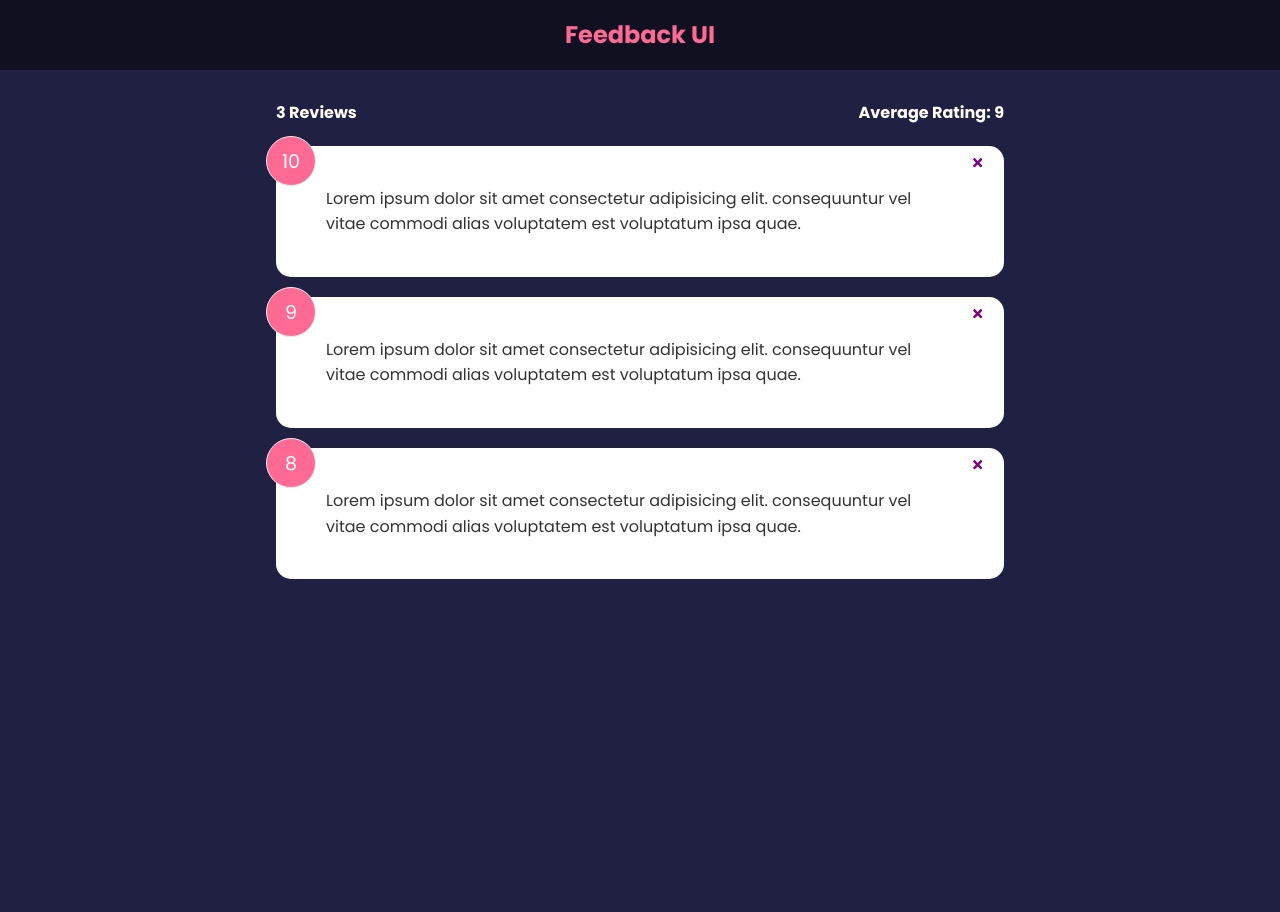
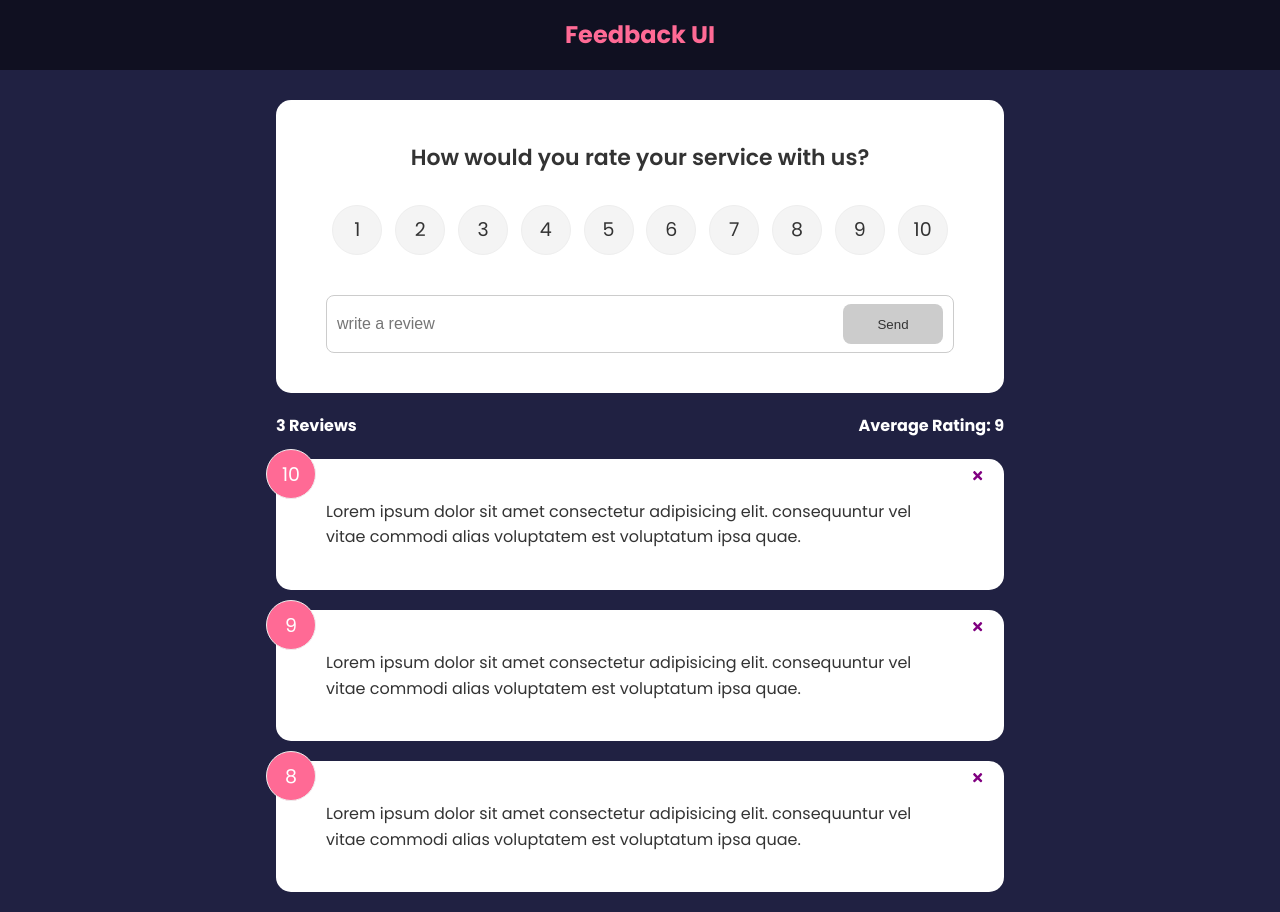
Before and after one commit to Farshad-585/feedback-app, a React (Create React App) app in the folder feedback-app/: page / in a window 1280 px wide. Before the commit the page ends 800 px from the top, so only its background shows below. Built offline with nearby package versions, Linux system fonts and the light colour scheme.

Commit message:
Added FeedbackForm, RatingSelect, Button

```diff
--- a/feedback-app/src/App.js
+++ b/feedback-app/src/App.js
@@ -1,8 +1,10 @@
+import { v4 as uuidv4 } from 'uuid'
 import { useState } from 'react'
 import Header from './components/Header'
 import FeedbackList from './components/FeedbackList'
 import FeedbackData from './data/FeedbackData'
 import FeedbackStats from './components/FeedbackStats'
+import FeedbackForm from './components/FeedbackForm'
 
 function App() {
   const [feedbacks, setFeedbacks] = useState(FeedbackData)
@@ -13,12 +15,18 @@ function App() {
     }
   }
 
+  const addFeedback = (newFeedback) => {
+    newFeedback.id = uuidv4()
+    setFeedbacks([newFeedback, ...feedbacks])
+  }
+
   return (
     <>
       <Header />
       <div className='container'>
+        <FeedbackForm handleAdd={addFeedback} />
         <FeedbackStats feedbacks={feedbacks} />
-        <FeedbackList feedbacks={feedbacks} handleDelete={deleteFeedback}/>
+        <FeedbackList feedbacks={feedbacks} handleDelete={deleteFeedback} />
       </div>
     </>
   )
--- /dev/null
+++ b/feedback-app/src/components/FeedbackForm.jsx
@@ -0,0 +1,51 @@
+import { useState } from 'react'
+import Card from './shared/Card'
+import Button from './shared/Button'
+import RatingSelect from './RatingSelect'
+function FeedbackForm({handleAdd}) {
+  const [text, setText] = useState('')
+  const [rating, setRating] = useState(10)
+  const [btnDisabled, setBtnDisabled] = useState(true)
+  const [message, setMessage] = useState('')
+  const handleTextChange = (e) => {
+    if (text === '') {
+      setBtnDisabled(true)
+      setMessage(null)
+    } else if (text !== '' && text.trim().length <= 10) {
+      setBtnDisabled(true)
+      setMessage('Text must be at least 10 characters long')
+    } else {
+      setBtnDisabled(false)
+      setMessage(null)
+    }
+    setText(e.target.value)
+  }
+
+  const handleSubmit = (e) => {
+    e.preventDefault()
+    if (text.trim().length > 10) {
+      const newFeedback = {
+        text,
+        rating
+      }
+      handleAdd(newFeedback)
+      setText('')
+    }
+  }
+
+  return (
+    <Card>
+      <form onSubmit={handleSubmit}>
+        <h2>How would you rate your service with us?</h2>
+        <RatingSelect select={(rating) => setRating(rating)}/>
+        <div className="input-group">
+          <input type='text' placeholder='write a review' onChange={handleTextChange} value={text}></input>
+          <Button type='submit' isDisabled={btnDisabled}>Send</Button>
+        </div>
+        {message && <dive className='message'>{message}</dive>}
+      </form>
+    </Card>
+  )
+}
+
+export default FeedbackForm
--- /dev/null
+++ b/feedback-app/src/components/RatingSelect.jsx
@@ -0,0 +1,112 @@
+function RatingSelect({ select }) {
+  const handleChange = (e) => {
+    select(+e.currentTarget.value)
+  }
+
+  return (
+    <ul className='rating'>
+      <li>
+        <input
+          type='radio'
+          id='num1'
+          name='rating'
+          value='1'
+          onChange={handleChange}
+        />
+        <label htmlFor='num1'>1</label>
+      </li>
+      <li>
+        <input
+          type='radio'
+          id='num2'
+          name='rating'
+          value='2'
+          onChange={handleChange}
+        />
+        <label htmlFor='num2'>2</label>
+      </li>
+      <li>
+        <input
+          type='radio'
+          id='num3'
+          name='rating'
+          value='3'
+          onChange={handleChange}
+        />
+        <label htmlFor='num3'>3</label>
+      </li>
+      <li>
+        <input
+          type='radio'
+          id='num4'
+          name='rating'
+          value='4'
+          onChange={handleChange}
+        />
+        <label htmlFor='num4'>4</label>
+      </li>
+      <li>
+        <input
+          type='radio'
+          id='num5'
+          name='rating'
+          value='5'
+          onChange={handleChange}
+        />
+        <label htmlFor='num5'>5</label>
+      </li>
+      <li>
+        <input
+          type='radio'
+          id='num6'
+          name='rating'
+          value='6'
+          onChange={handleChange}
+        />
+        <label htmlFor='num6'>6</label>
+      </li>
+      <li>
+        <input
+          type='radio'
+          id='num7'
+          name='rating'
+          value='7'
+          onChange={handleChange}
+        />
+        <label htmlFor='num7'>7</label>
+      </li>
+      <li>
+        <input
+          type='radio'
+          id='num8'
+          name='rating'
+          value='8'
+          onChange={handleChange}
+        />
+        <label htmlFor='num8'>8</label>
+      </li>
+      <li>
+        <input
+          type='radio'
+          id='num9'
+          name='rating'
+          value='9'
+          onChange={handleChange}
+        />
+        <label htmlFor='num9'>9</label>
+      </li>
+      <li>
+        <input
+          type='radio'
+          id='num10'
+          name='rating'
+          value='10'
+          onChange={handleChange}
+        />
+        <label htmlFor='num10'>10</label>
+      </li>
+    </ul>
+  )
+}
+
+export default RatingSelect
--- /dev/null
+++ b/feedback-app/src/components/shared/Button.jsx
@@ -0,0 +1,24 @@
+import PropTypes from 'prop-types'
+
+function Button({children, version, type, isDisabled}) {
+  return (
+    <button type={type} disabled={isDisabled} className={`btn btn-${version}`}>
+      {children}
+    </button>
+  )
+}
+
+Button.defaultProps = {
+  version: 'primary',
+  type: 'button',
+  isDisabled: false
+}
+
+Button.propTypes = {
+  children: PropTypes.node.isRequired,
+  version: PropTypes.string,
+  type: PropTypes.string,
+  isDisabled: PropTypes.bool
+}
+
+export default Button
--- a/package.json
+++ b/package.json
@@ -1,5 +1,6 @@
 {
   "dependencies": {
+    "framer-motion": "^5.5.5",
     "react-icons": "^4.3.1"
   }
 }
```
Also changed, not shown: feedback-app/src/components/FeedbackList.jsx (+13 -5 lines), 1 other file (tests, documents, lock files or other folders).
